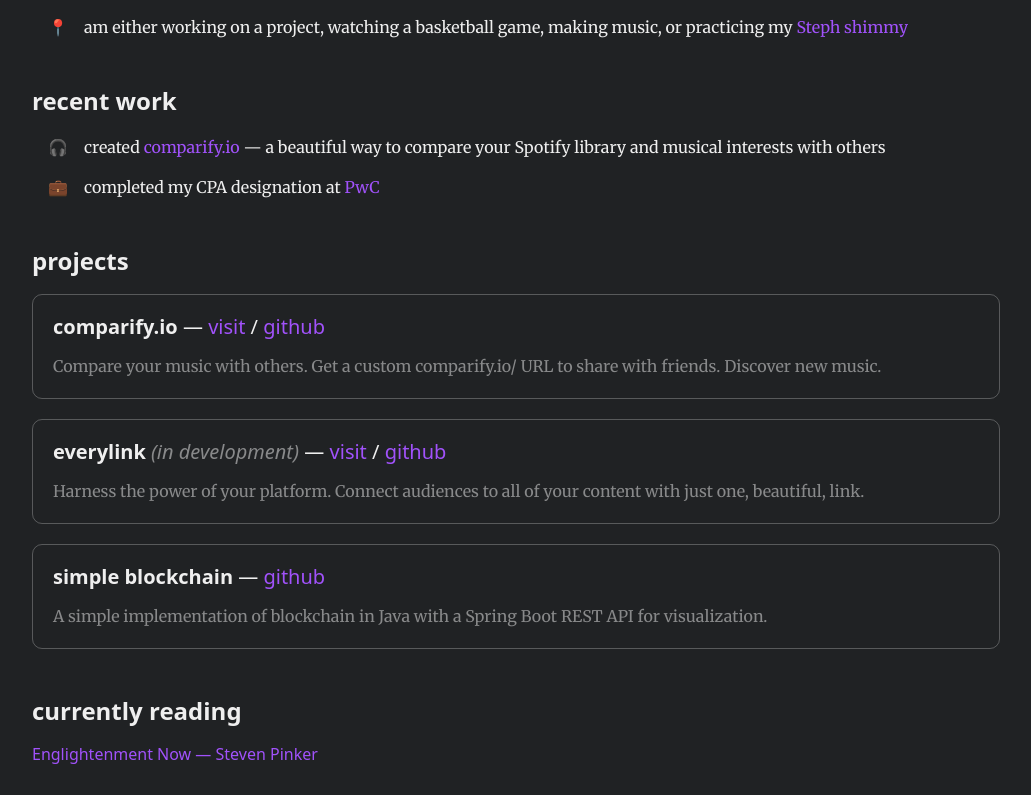
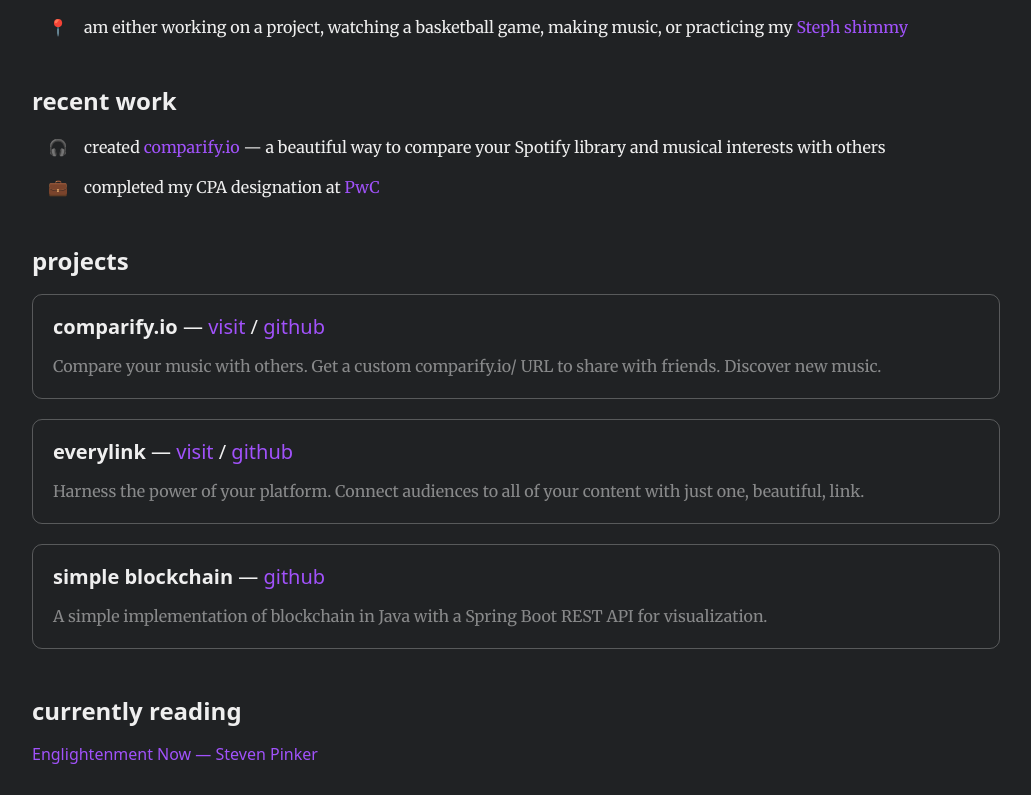
Before and after one commit to vishalshangari/vishalshangari.com, a React (Create React App) app: page / in a window 1280 px wide. Shown: the part 796-1591 px from the top of the page, without its empty margins (124-1155 px from the left). Built offline with nearby package versions, Linux system fonts and the light colour scheme.

Commit message:
updating everylink desc

```diff
--- a/src/components/Projects.js
+++ b/src/components/Projects.js
@@ -18,8 +18,8 @@
         </p>
       </Project>
       <Project>
-        <strong>everylink</strong>&nbsp;
-        <span className="development">(in development)</span>&nbsp;&mdash;&nbsp;
+        <strong>everylink</strong>
+        &nbsp;&mdash;&nbsp;
         <Link href="https://everylink.me">visit</Link>&nbsp;/&nbsp;
         <Link href="https://comparify.io">github</Link>
         <p>
```
Also changed, not shown: 1 other file (tests, documents, lock files or other folders).
